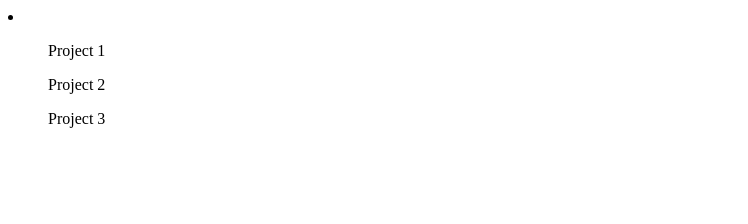
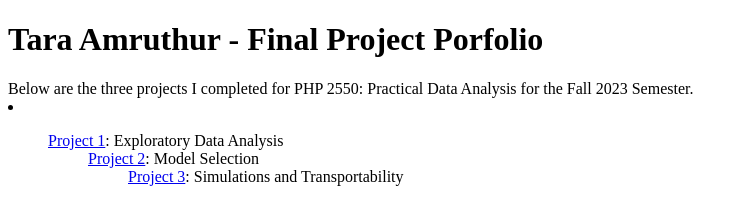
Before and after one commit to taramz/taramz.github.io, a plain HTML site: page index.html in a window 1280 px wide. Shown: the whole page, without its empty margins (0-748 px from the left). Drawn offline with Linux system fonts and the light colour scheme.

Commit message:
Update index.html

```diff
--- a/index.html
+++ b/index.html
@@ -8,12 +8,15 @@
 
   </head>
 
+  <header><h1>Tara Amruthur - Final Project Porfolio</h1></header>
+
   <body>
+    Below are the three projects I completed for PHP 2550: Practical Data Analysis for the Fall 2023 Semester.
 
     <li>
-      <ul>Project 1 </ul>
-      <ul> Project 2 </ul>
-      <ul> Project 3 </ul>
+      <ul> <a href='https://github.com/taramz/project_one'>Project 1</a>: Exploratory Data Analysis
+      <ul> <a href='https://github.com/taramz/project_two'>Project 2</a>: Model Selection
+      <ul> <a href='https://github.com/taramz/project_three'>Project 3</a>: Simulations and Transportability
     </li>
 
   </body>
```
